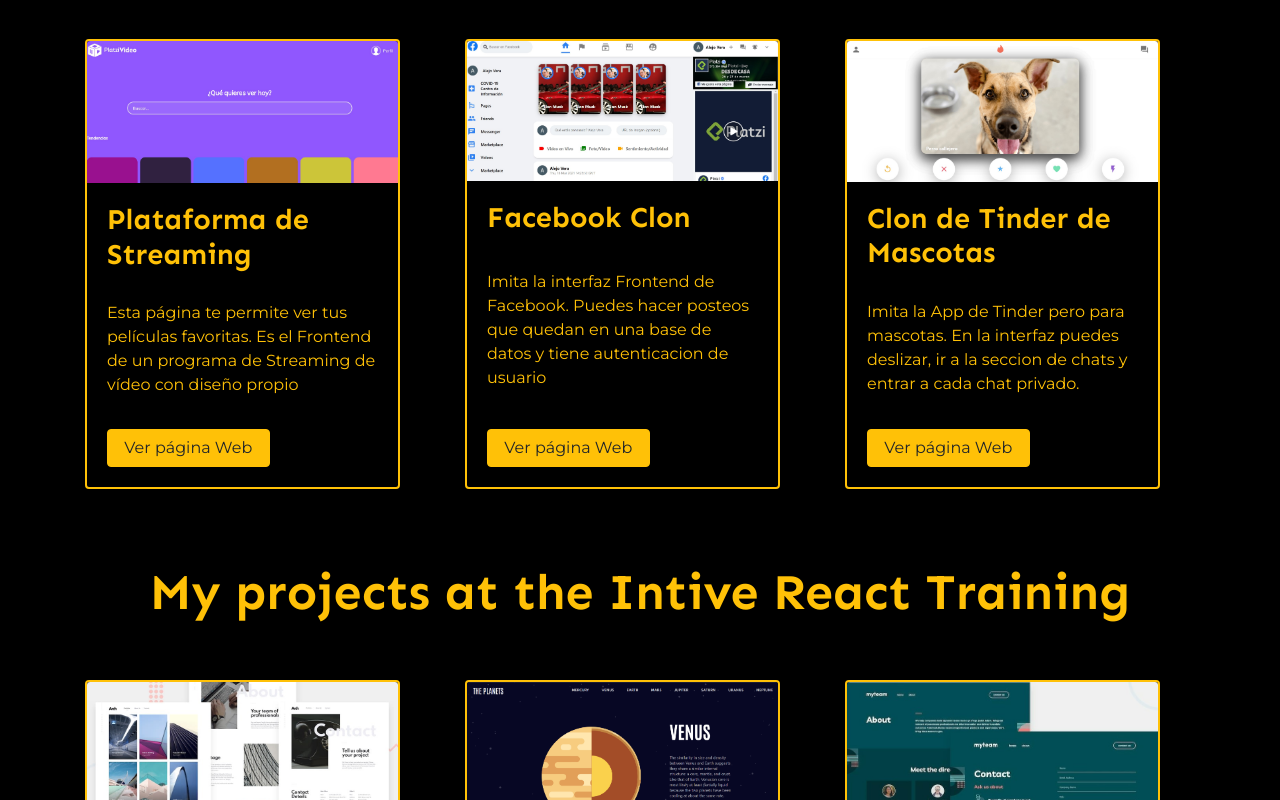
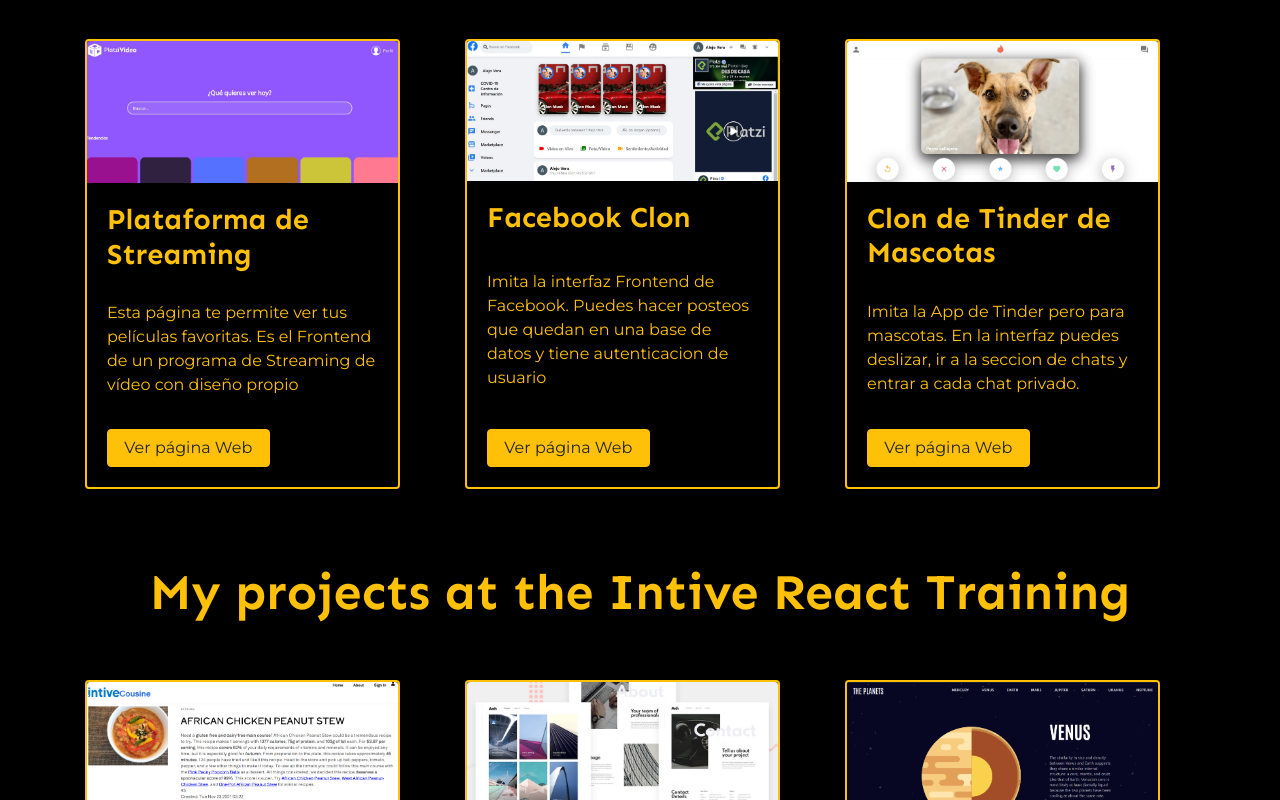
Before and after one commit to alejovera/PersonalPortfolio, a React (Create React App) app: page / in a window 1280 px wide. Shown: the part 2000-2800 px from the top of the page. Built offline with nearby package versions, Linux system fonts and the light colour scheme.

Commit message:
[FIX: link PDF]

```diff
--- a/src/components/Pdf.js
+++ b/src/components/Pdf.js
@@ -5,7 +5,7 @@
 function Pdf() {
     const [src, setSrc] = useState('')
 
-    var gsReference = storageRef.refFromURL("gs://portafolio-5c5e8.appspot.com/CV__1.pdf")
+    var gsReference = storageRef.refFromURL("gs://portafolio-5c5e8.appspot.com/CV.pdf")
     gsReference.getDownloadURL().then(function(url) {
         setSrc(url);
         console.log(url);
--- a/src/components/Portfolio.jsx
+++ b/src/components/Portfolio.jsx
@@ -4,6 +4,7 @@
 import landingMyTeam from '../images/layout_inner_pages.jpg';
 import landingTimeManagment from '../images/time_management.png';
 import landingArch from '../images/inner_pages.jpg';
+import intiveCuisine from '../images/intive_cuisine.png';
 import landingSunny from '../images/landing_sunnyside.png';
 import landingNico from '../images/landing_nico.png';
 import planetsLanding from '../images/landing_planets.png'
@@ -78,6 +79,14 @@
             <div className="row row__card">
                 <div className="col-4">
                     <PortfolioItem
+                        title="Intive Cuisine"
+                        image={intiveCuisine}
+                        url="https://cuisine-app-express.herokuapp.com/"
+                        description="Implementacion de CRUD con React, uso de fetch y back con express"
+                    />
+                </div>
+                <div className="col-4">
+                    <PortfolioItem
                         title="Landing Arch"
                         image={landingArch}
                         url="https://landing-arch.netlify.app/"
@@ -92,6 +101,8 @@
                         description="Trabajamos con equipos de 3 integrantes. Aplicamos React Router, recibimos data desde un Json, hicimos desarrollo atomizado, entre otros features"
                     />
                 </div>
+            </div>
+            <div className="row row__card">
                 <div className="col-4">
                     <PortfolioItem
                         title="Landing MyTeam"
@@ -100,22 +111,12 @@
                         description="Hicimos pair programming, una SPA con Js vainilla. Implementamos back4app, MailJs."
                     />
                 </div>
-            </div>
-            <div className="row row__card">
                 <div className="col-4">
                     <PortfolioItem
                         title="Landing Time Managment"
                         image={landingTimeManagment}
                         url="https://jeremy-ttd.netlify.app/"
                         description="Implementamos un archivo aparte con la data para simular un back, utilizamos Hooks (useState), un Layout, hicimos prop drilling"
-                    />
-                </div>
-                <div className="col-4">
-                    <PortfolioItem
-                        title="Landing Sunnyside"
-                        image={landingSunny}
-                        url="https://landing-sunnyside.netlify.app/"
-                        description="Utilice HTML y CSS puros, y es completamente mobile"
                     />
                 </div>
                 <div className="col-4">
```
Also changed, not shown: src/images/intive_cuisine.png (added).
